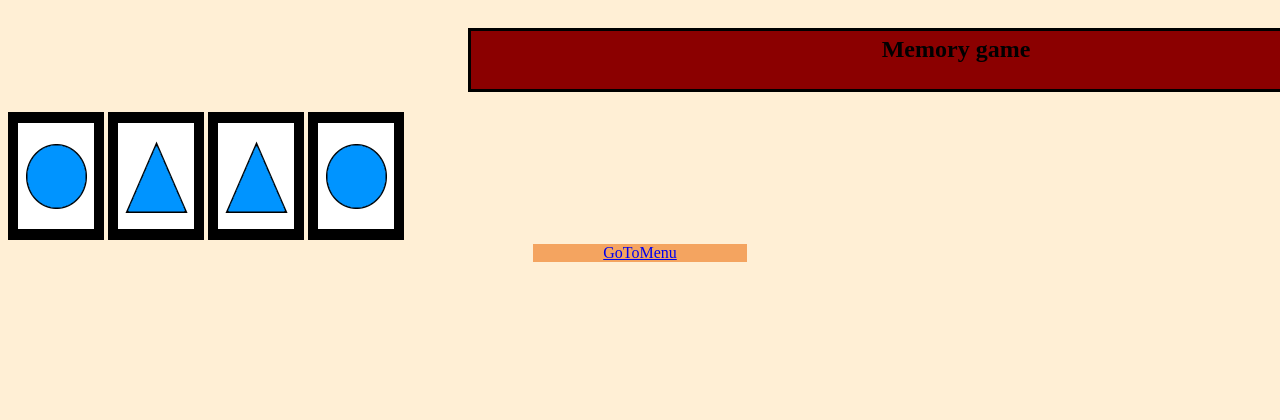
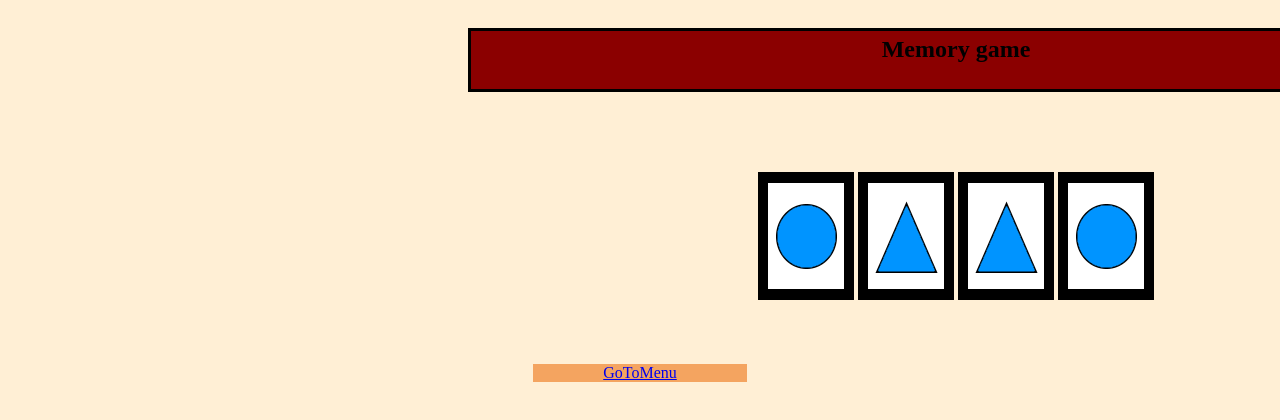
Before and after one commit to u1973219/p_individual, a plain HTML site: page p_2/html/game.html in a window 1280 px wide. Shown: the top 420 px of the page. Drawn offline with Linux system fonts and the light colour scheme.

Commit message:
Modi finals

```diff
--- a/p_2/styles/main.css
+++ b/p_2/styles/main.css
@@ -60,8 +60,9 @@ h2{
 
 }
 
-img{
+#imatges-joc{
 
-	display: inline;
-	margin: auto;
+	margin-left: 750px;
+	margin-bottom: 60px;
+	margin-top: 60px;
 }
```
